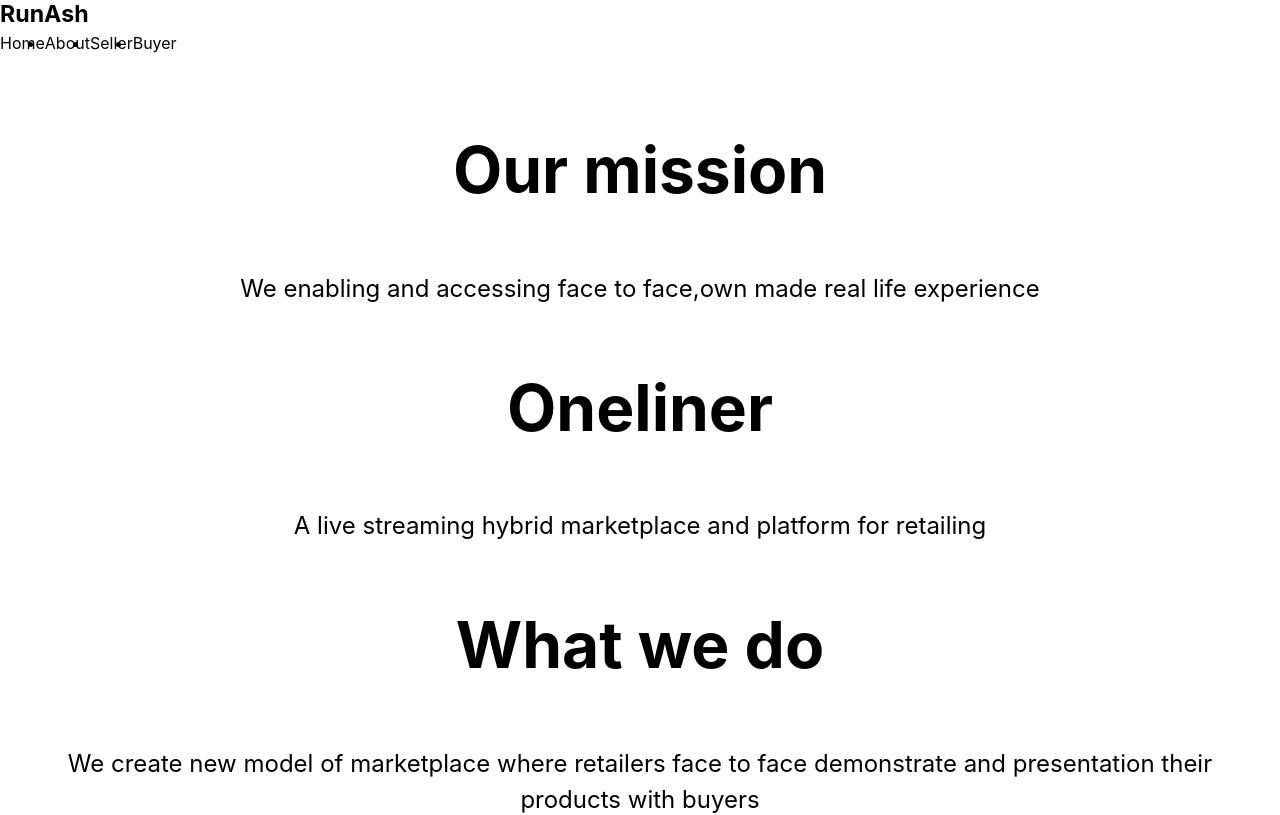
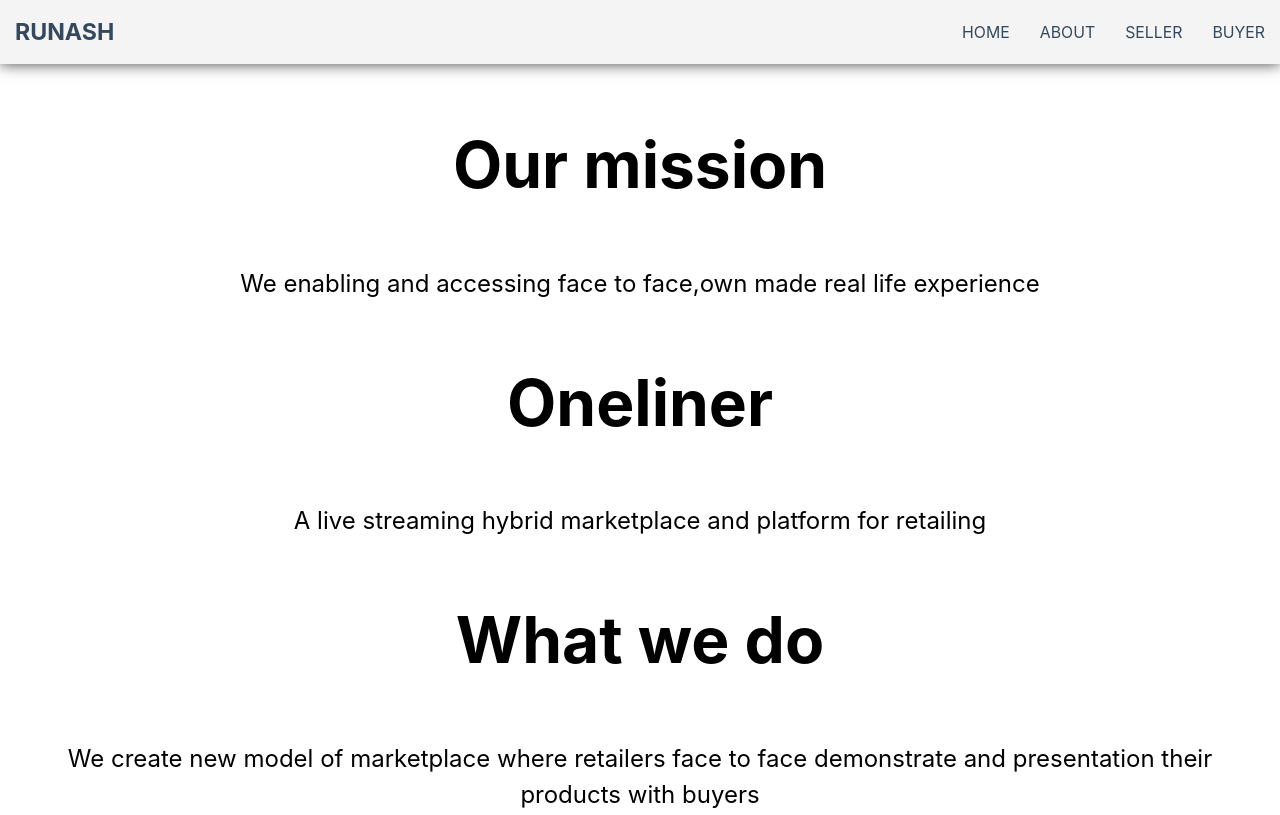
Before and after one commit to rammurmu/next, a Next.js app: page /about in a window 1280 px wide. Shown: the top 815 px of the page. Built offline with nearby package versions, Linux system fonts and the light colour scheme.

Commit message:
Update Navbar.css

```diff
--- a/components/Navbar.css
+++ b/components/Navbar.css
@@ -1,13 +1,13 @@
 ul {
-  margin-left: 0;
+  margin: 0;
   padding: 0;
-  list-styles: none;
+  list-style: none;
 }
 
 h2,
 h3,
 a {
-  color: #black;
+  color: #34495e;
 }
 
 a {
@@ -23,3 +23,41 @@ a {
   display: flex;
   margin-top: 5px;
 }
+
+.logo a,
+.main-nav a {
+  padding: 10px 15px;
+  text-transform: uppercase;
+  text-align: center;
+  display: block;
+}
+
+.main-nav a {
+  color: #34495e;
+  font-size: 0.99em;
+}
+
+.main-nav a:hover {
+  color: #718daa;
+}
+
+.header {
+  display: flex;
+  justify-content: space-between;
+  padding-top: 0.5em;
+  padding-bottom: 0.5em;
+  background-color: #f4f4f4;
+  -webkit-box-shadow: 0px 0px 14px 0px rgba(0, 0, 0, 0.75);
+  -moz-box-shadow: 0px 0px 14px 0px rgba(0, 0, 0, 0.75);
+  box-shadow: 0px 0px 14px 0px rgba(0, 0, 0, 0.75);
+}
+
+.loading {
+  opacity: 0;
+  transition: all 0.2s ease-in;
+}
+
+.loaded {
+  opacity: 1;
+  transition: all 0.2s ease-in;
+}
```
